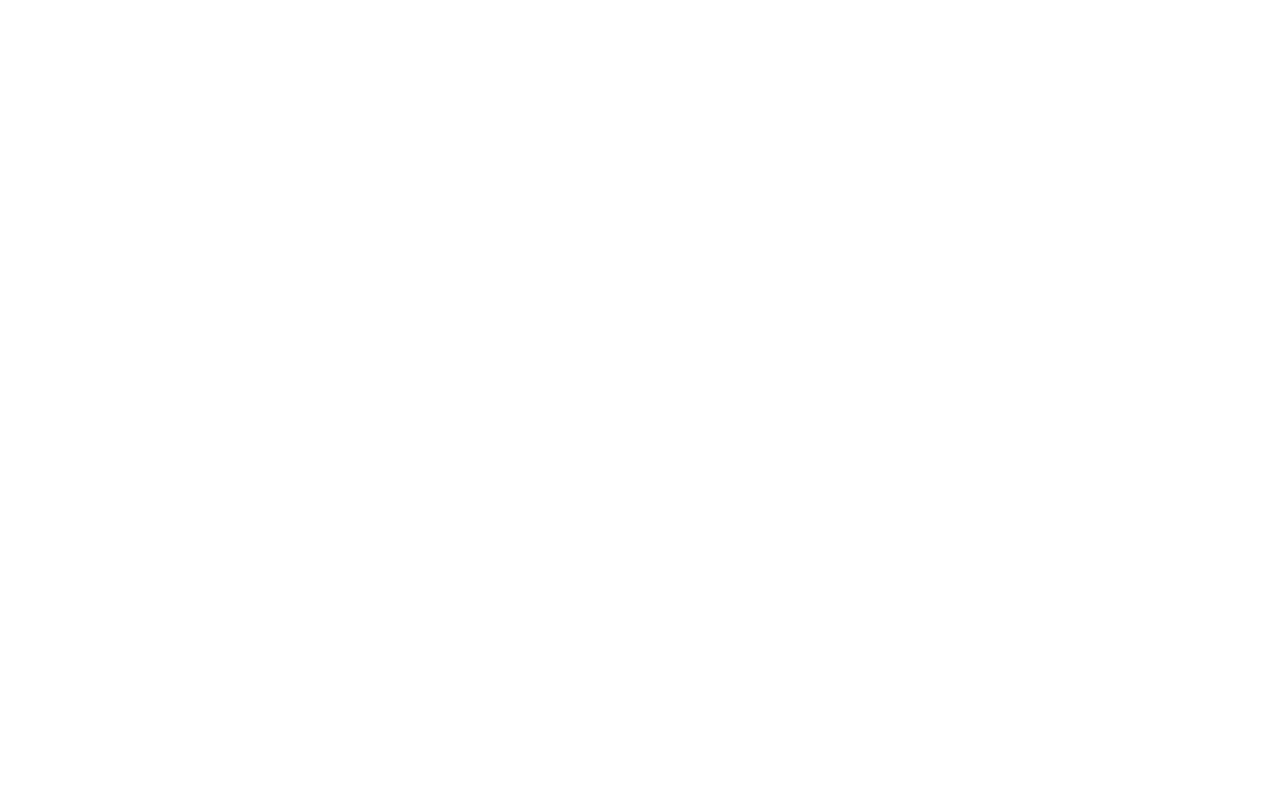
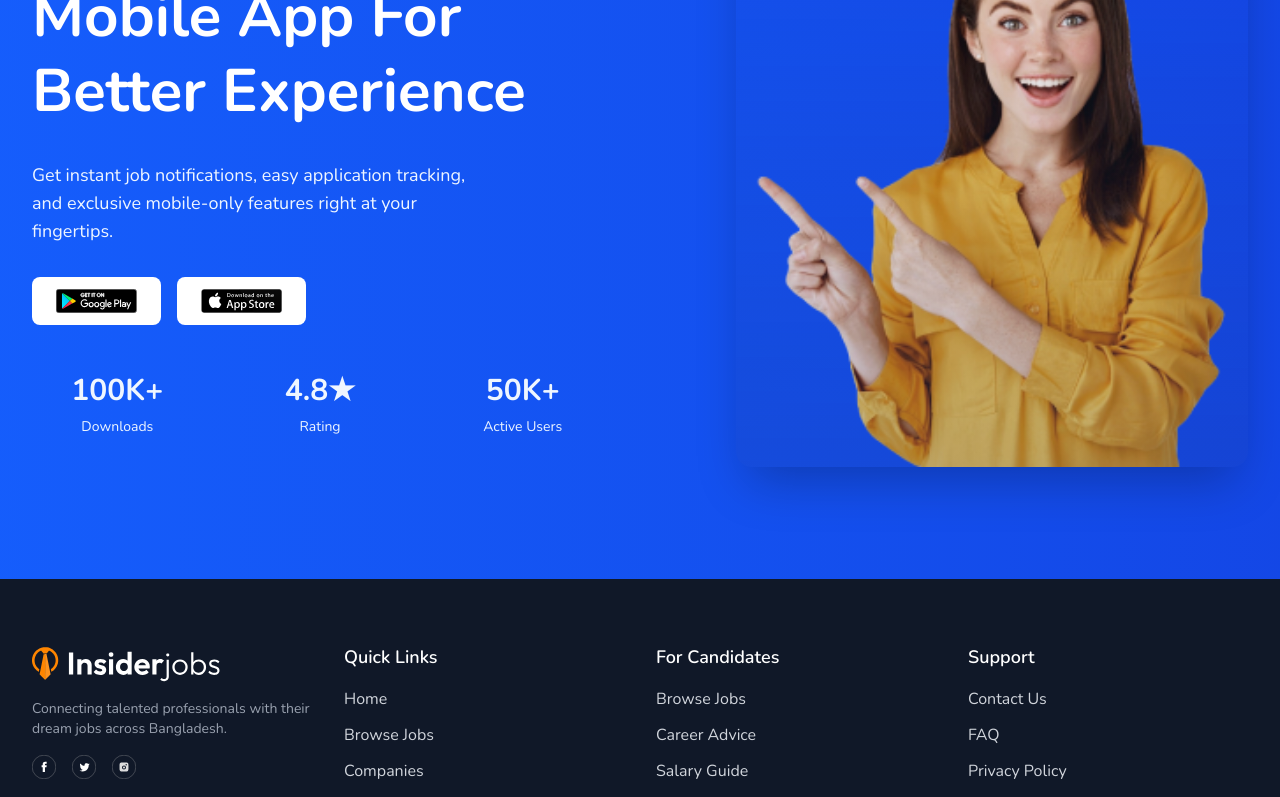
Before and after one commit to maruf-pfc/job-portal, a React (Vite) app in the folder client/: page / in a window 1280 px wide. Shown: the part 2000-2797 px from the top of the page. Before the commit the page ends 1786 px from the top, so only its background shows below. Built offline with nearby package versions, Linux system fonts and the light colour scheme; no server answers.

Commit message:
feat: design pagination, AppDownload and footer component

```diff
--- a/client/src/components/AppDownload.jsx
+++ b/client/src/components/AppDownload.jsx
@@ -1,9 +1,77 @@
-import React from 'react'
+import React from "react";
+import { assets } from "../assets/assets";
 
 const AppDownload = () => {
   return (
-    <div>AppDownload</div>
-  )
-}
+    <section className="bg-linear-to-r from-blue-600 to-blue-700 py-16 md:py-20 lg:py-28">
+      <div className="max-w-7xl mx-auto px-4 sm:px-6 lg:px-8">
+        <div className="flex flex-col lg:flex-row items-center justify-between gap-12 lg:gap-16">
+          {/* Left Content */}
+          <div className="flex-1 text-center lg:text-left">
+            <h2 className="text-3xl sm:text-4xl md:text-5xl lg:text-6xl font-bold text-white mb-6 md:mb-8 leading-tight">
+              Download Our Mobile App For Better Experience
+            </h2>
+            <p className="text-blue-50 text-base md:text-lg mb-8 max-w-md mx-auto lg:mx-0">
+              Get instant job notifications, easy application tracking, and
+              exclusive mobile-only features right at your fingertips.
+            </p>
 
-export default AppDownload
+            {/* Download Buttons */}
+            <div className="flex flex-col sm:flex-row gap-4 justify-center lg:justify-start">
+              <a
+                href="#"
+                className="inline-flex items-center justify-center px-6 py-3 bg-white text-blue-600 font-semibold rounded-lg hover:bg-blue-50 transition-all duration-200 hover:shadow-lg transform hover:scale-105"
+              >
+                <img
+                  src={assets.play_store}
+                  alt="Download on Google Play"
+                  className="h-6"
+                />
+              </a>
+              <a
+                href="#"
+                className="inline-flex items-center justify-center px-6 py-3 bg-white text-blue-600 font-semibold rounded-lg hover:bg-blue-50 transition-all duration-200 hover:shadow-lg transform hover:scale-105"
+              >
+                <img
+                  src={assets.app_store}
+                  alt="Download on App Store"
+                  className="h-6"
+                />
+              </a>
+            </div>
+
+            {/* Benefits */}
+            <div className="mt-10 md:mt-12 grid grid-cols-3 md:grid-cols-3 gap-6 md:gap-8 text-blue-50">
+              <div className="text-center">
+                <p className="text-2xl md:text-3xl font-bold">100K+</p>
+                <p className="text-xs md:text-sm mt-2">Downloads</p>
+              </div>
+              <div className="text-center">
+                <p className="text-2xl md:text-3xl font-bold">4.8★</p>
+                <p className="text-xs md:text-sm mt-2">Rating</p>
+              </div>
+              <div className="text-center">
+                <p className="text-2xl md:text-3xl font-bold">50K+</p>
+                <p className="text-xs md:text-sm mt-2">Active Users</p>
+              </div>
+            </div>
+          </div>
+
+          {/* Right Image */}
+          <div className="flex-1 flex justify-center lg:justify-end">
+            <div className="relative w-full max-w-sm md:max-w-md lg:max-w-lg">
+              <img
+                src={assets.hero_img}
+                alt="Mobile App Screenshot"
+                className="w-full h-auto rounded-2xl shadow-2xl transform hover:scale-105 transition-transform duration-300"
+              />
+              <div className="absolute inset-0 rounded-2xl bg-linear-to-t from-blue-900/20 to-transparent"></div>
+            </div>
+          </div>
+        </div>
+      </div>
+    </section>
+  );
+};
+
+export default AppDownload;
--- /dev/null
+++ b/client/src/components/Footer.jsx
@@ -0,0 +1,162 @@
+import React from "react";
+import { assets } from "../assets/assets";
+
+const Footer = () => {
+  return (
+    <footer className="bg-gray-900 text-gray-300 py-12 md:py-16">
+      <div className="max-w-7xl mx-auto px-4 sm:px-6 lg:px-8">
+        {/* Main Footer Content */}
+        <div className="grid grid-cols-1 sm:grid-cols-2 lg:grid-cols-4 gap-8 mb-12">
+          {/* Brand Section */}
+          <div className="col-span-1 sm:col-span-2 lg:col-span-1">
+            <img src={assets.logo} alt="JobPortal Logo" className="h-10 mb-4 invert" />
+            <p className="text-sm text-gray-400 mb-4">
+              Connecting talented professionals with their dream jobs across
+              Bangladesh.
+            </p>
+            <div className="flex gap-4">
+              <a href="#" className="hover:text-blue-400 transition-colors">
+                <img
+                  src={assets.facebook_icon}
+                  alt="Facebook"
+                  className="h-6 w-6 invert"
+                />
+              </a>
+              <a href="#" className="hover:text-blue-400 transition-colors">
+                <img
+                  src={assets.twitter_icon}
+                  alt="Twitter"
+                  className="h-6 w-6 invert"
+                />
+              </a>
+              <a href="#" className="hover:text-blue-400 transition-colors">
+                <img
+                  src={assets.instagram_icon}
+                  alt="Instagram"
+                  className="h-6 w-6 invert"
+                />
+              </a>
+            </div>
+          </div>
+
+          {/* Quick Links */}
+          <div>
+            <h4 className="text-white font-semibold text-lg mb-4">
+              Quick Links
+            </h4>
+            <ul className="space-y-3">
+              <li>
+                <a href="/" className="hover:text-blue-400 transition-colors">
+                  Home
+                </a>
+              </li>
+              <li>
+                <a
+                  href="/jobs"
+                  className="hover:text-blue-400 transition-colors"
+                >
+                  Browse Jobs
+                </a>
+              </li>
+              <li>
+                <a
+                  href="/companies"
+                  className="hover:text-blue-400 transition-colors"
+                >
+                  Companies
+                </a>
+              </li>
+              <li>
+                <a
+                  href="/applications"
+                  className="hover:text-blue-400 transition-colors"
+                >
+                  My Applications
+                </a>
+              </li>
+            </ul>
+          </div>
+
+          {/* For Candidates */}
+          <div>
+            <h4 className="text-white font-semibold text-lg mb-4">
+              For Candidates
+            </h4>
+            <ul className="space-y-3">
+              <li>
+                <a href="#" className="hover:text-blue-400 transition-colors">
+                  Browse Jobs
+                </a>
+              </li>
+              <li>
+                <a href="#" className="hover:text-blue-400 transition-colors">
+                  Career Advice
+                </a>
+              </li>
+              <li>
+                <a href="#" className="hover:text-blue-400 transition-colors">
+                  Salary Guide
+                </a>
+              </li>
+              <li>
+                <a href="#" className="hover:text-blue-400 transition-colors">
+                  Interview Tips
+                </a>
+              </li>
+            </ul>
+          </div>
+
+          {/* Support */}
+          <div>
+            <h4 className="text-white font-semibold text-lg mb-4">Support</h4>
+            <ul className="space-y-3">
+              <li>
+                <a href="#" className="hover:text-blue-400 transition-colors">
+                  Contact Us
+                </a>
+              </li>
+              <li>
+                <a href="#" className="hover:text-blue-400 transition-colors">
+                  FAQ
+                </a>
+              </li>
+              <li>
+                <a href="#" className="hover:text-blue-400 transition-colors">
+                  Privacy Policy
+                </a>
+              </li>
+              <li>
+                <a href="#" className="hover:text-blue-400 transition-colors">
+                  Terms of Service
+                </a>
+              </li>
+            </ul>
+          </div>
+        </div>
+
+        {/* Divider */}
+        <div className="border-t border-gray-700 pt-8">
+          {/* Bottom Footer */}
+          <div className="flex flex-col md:flex-row items-center justify-between gap-4">
+            <p className="text-sm text-gray-400">
+              &copy; 2024 JobPortal. All rights reserved.
+            </p>
+            <div className="flex flex-col sm:flex-row gap-6 text-sm">
+              <a href="#" className="hover:text-blue-400 transition-colors">
+                Privacy Policy
+              </a>
+              <a href="#" className="hover:text-blue-400 transition-colors">
+                Terms of Service
+              </a>
+              <a href="#" className="hover:text-blue-400 transition-colors">
+                Cookie Policy
+              </a>
+            </div>
+          </div>
+        </div>
+      </div>
+    </footer>
+  );
+};
+
+export default Footer;
--- a/client/src/pages/Home.jsx
+++ b/client/src/pages/Home.jsx
@@ -1,4 +1,5 @@
 import AppDownload from '../components/AppDownload'
+import Footer from '../components/Footer'
 import Hero from '../components/Hero'
 import JobListing from '../components/JobListing'
 import Navbar from '../components/Navbar'
@@ -10,6 +11,7 @@
       <Hero />
       <JobListing />
       <AppDownload />
+      <Footer />
     </div>
   )
 }
```
